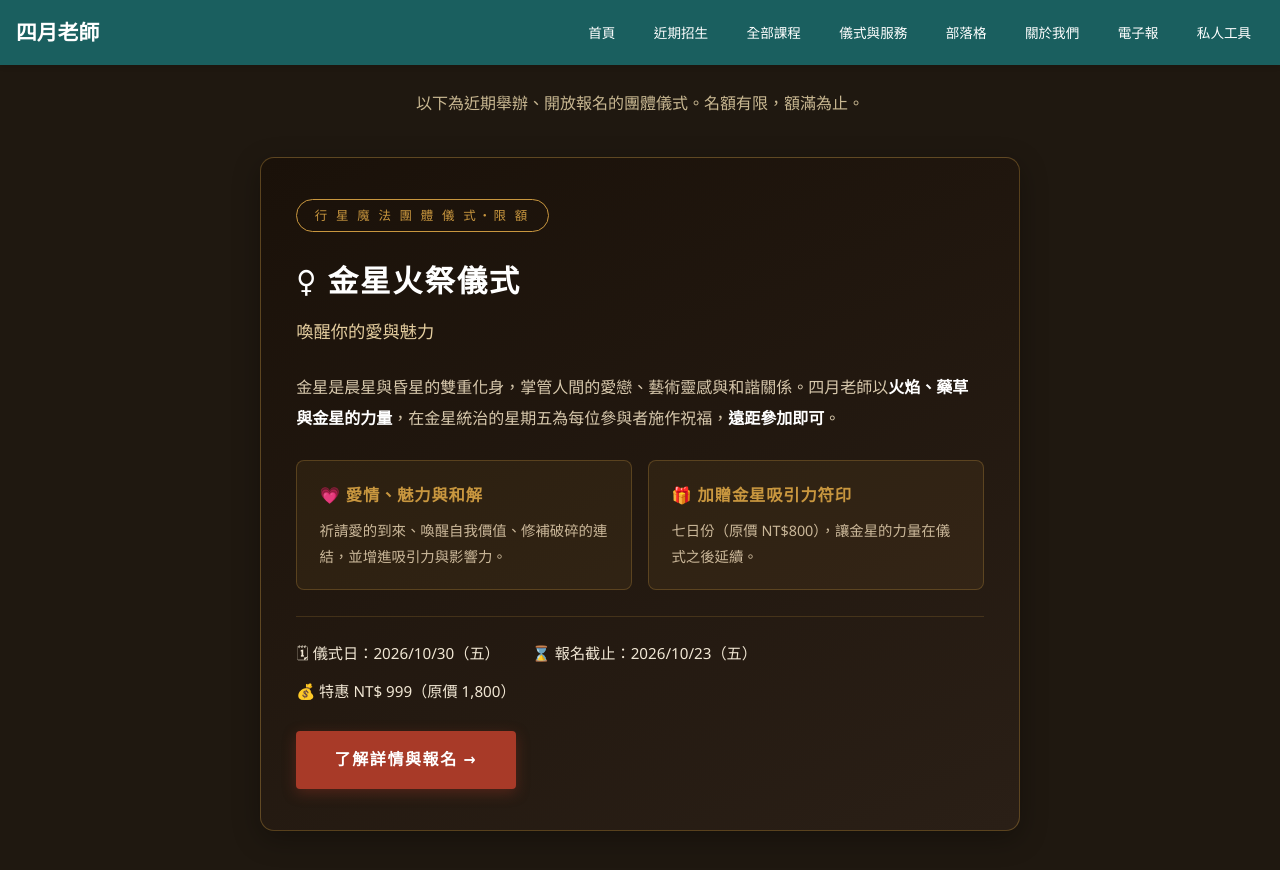
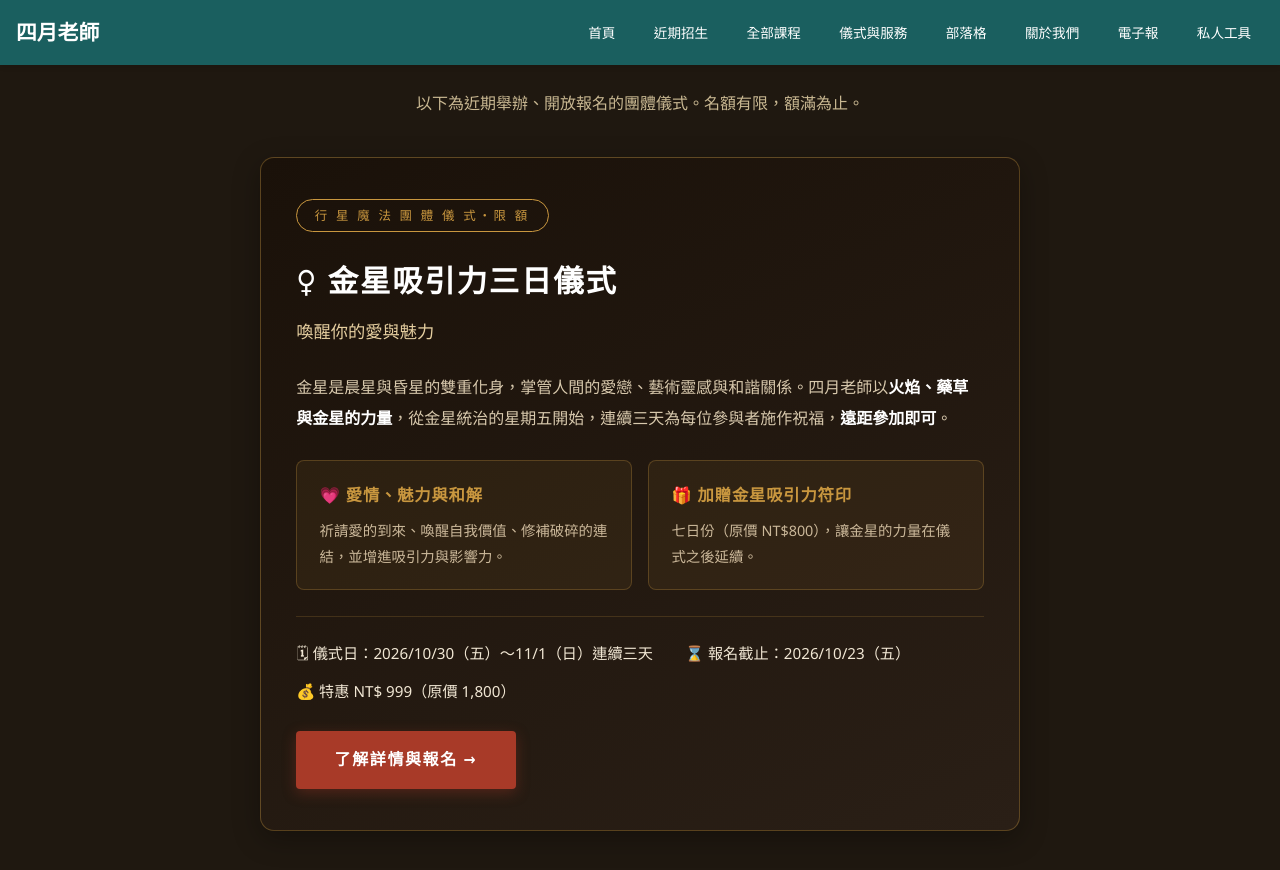
Before and after one commit to light4uliuphone-lang/hoodoo, a Jekyll site: the page built from rituals.html, in a window 1280 px wide and 900 px high, scrolled down 1297 px. Shown: the top 870 px of the window. Built offline with Jekyll 4.4.1, drawn with Linux system fonts in a browser that asks for light colours.

Commit message:
Add files via upload

```diff
--- a/rituals.html
+++ b/rituals.html
@@ -133,13 +133,13 @@ description: 靈火巫境不定期舉辦的團體儀式與集體儀式——行
 
       <!-- 開新場次：複製一個 rt-card 區塊改內容即可。範本與空狀態封存於本檔最下方。 -->
 
-      <!-- ▼ 金星火祭儀式（2026/10/30 星期五・金星日） ▼ -->
+      <!-- ▼ 金星吸引力三日儀式（2026/10/30～11/1 連續三天，首日金星日） ▼ -->
       <div class="rt-card">
         <div class="rt-card-body">
           <span class="rt-tag">行 星 魔 法 團 體 儀 式・限 額</span>
-          <h3>♀ 金星火祭儀式</h3>
+          <h3>♀ 金星吸引力三日儀式</h3>
           <p class="sub">喚醒你的愛與魅力</p>
-          <p class="desc">金星是晨星與昏星的雙重化身，掌管人間的愛戀、藝術靈感與和諧關係。四月老師以<strong>火焰、藥草與金星的力量</strong>，在金星統治的星期五為每位參與者施作祝福，<strong>遠距參加即可</strong>。</p>
+          <p class="desc">金星是晨星與昏星的雙重化身，掌管人間的愛戀、藝術靈感與和諧關係。四月老師以<strong>火焰、藥草與金星的力量</strong>，從金星統治的星期五開始，連續三天為每位參與者施作祝福，<strong>遠距參加即可</strong>。</p>
           <div class="rt-two">
             <div class="rt-gate">
               <h4>💗 愛情、魅力與和解</h4>
@@ -151,14 +151,14 @@ description: 靈火巫境不定期舉辦的團體儀式與集體儀式——行
             </div>
           </div>
           <div class="rt-meta">
-            <span>🗓 儀式日：2026/10/30（五）</span>
+            <span>🗓 儀式日：2026/10/30（五）～11/1（日）連續三天</span>
             <span>⌛ 報名截止：2026/10/23（五）</span>
             <span>💰 特惠 NT$ 999（原價 1,800）</span>
           </div>
-          <a href="/rituals/venus-fire/" class="cta rt-btn-cinnabar">了解詳情與報名 →</a>
+          <a href="/rituals/venus-attraction/" class="cta rt-btn-cinnabar">了解詳情與報名 →</a>
         </div>
       </div>
-      <!-- ▲ 金星火祭儀式 ▲ -->
+      <!-- ▲ 金星吸引力三日儀式 ▲ -->
 
     </div>
   </section>
```
